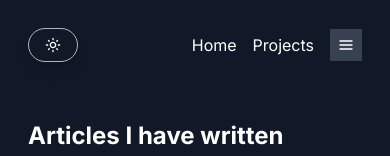
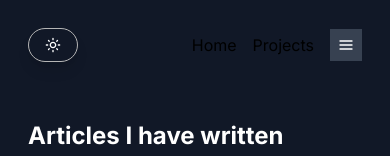
Before and after one commit to iambenkis/Portfolio-2.0, a Next.js app: page /blog in a window 390 px wide. Both pictures are taken after a click on the element 53 px from the left and 45 px from the top of the page. Shown: the top 156 px of the page. Built offline with nearby package versions, Linux system fonts and the light colour scheme.

Commit message:
Fix design problem

```diff
--- a/src/app/blog/page.jsx
+++ b/src/app/blog/page.jsx
@@ -31,7 +31,9 @@ export default function Blog() {
             key={blog.description}
             className="bg-[#eeeeeea2] dark:bg-gray-900 my-4 px-2 md:px-4 py-2 rounded border"
           >
-            <h2 className="font-bold dark:text-white">{blog.title}</h2>
+            <h2 className="font-bold text-black dark:text-white">
+              {blog.title}
+            </h2>
             <p className="text-gray-500">{blog.description}</p>
             <a
               href={blog.link}
--- a/src/components/Navbar/index.jsx
+++ b/src/components/Navbar/index.jsx
@@ -43,9 +43,9 @@ export default function Navbar() {
         onClick={toggleTheme}
       >
         {theme === 'light' ? (
-          <BiSolidMoon className="dark:text-white" />
+          <BiSolidMoon className="text-black dark:text-white" />
         ) : (
-          <MdOutlineLightMode className="dark:text-white" />
+          <MdOutlineLightMode className="text-black dark:text-white" />
         )}
       </div>
       <div className="nav-bar">
@@ -54,17 +54,21 @@ export default function Navbar() {
       <div className="mobile-nav">
         <ul className="flex items-center">
           <li className="dark:text-white">
-            <Link href="/">Home</Link>
+            <Link href="/" className="text-black">
+              Home
+            </Link>
           </li>
           <li className="mx-4 dark:text-white">
-            <Link href="/projects">Projects</Link>
+            <Link href="/projects" className="text-black">
+              Projects
+            </Link>
           </li>
           <li
             className="p-2 bg-gray-300 dark:bg-gray-700 rounder"
             onClick={toggleMenu}
           >
             {' '}
-            <FiMenu className="dark:text-white" />{' '}
+            <FiMenu className="text-black dark:text-white" />{' '}
           </li>
         </ul>
         <div
```
